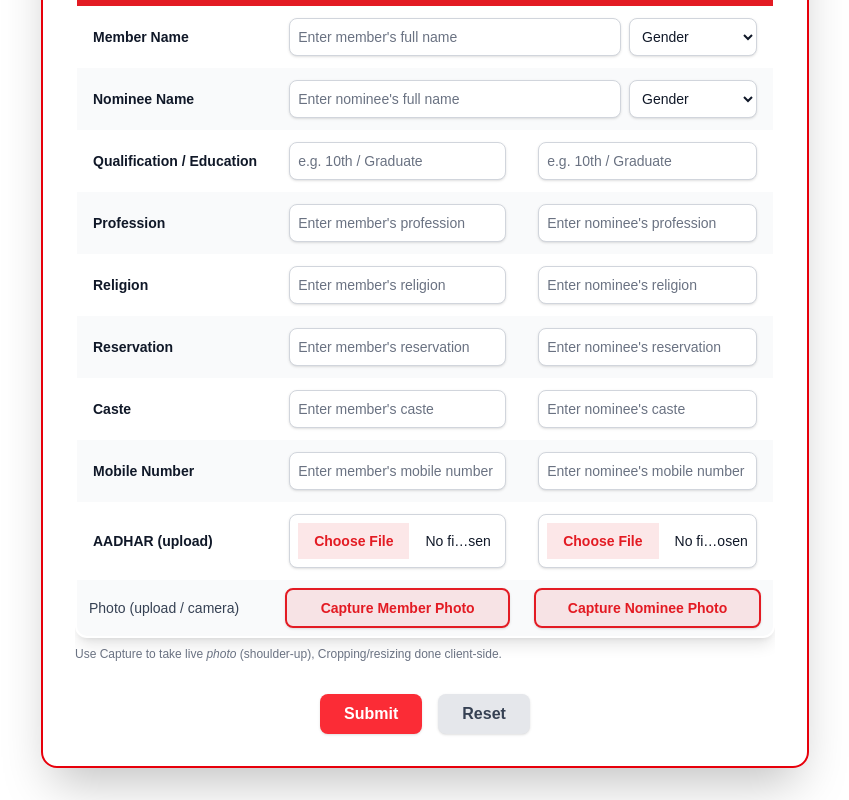
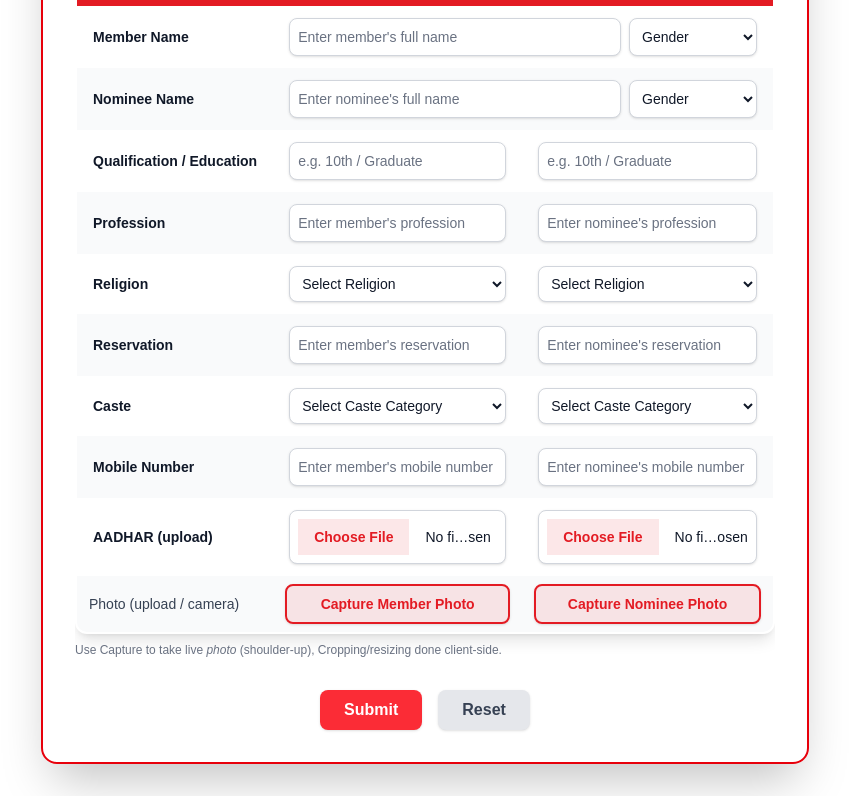
Before and after one commit to Chenchu-Parameswar-Kotari/jsp, a Next.js app: page / in a window 1280 px wide. Shown: the part 873-1673 px from the top of the page, without its empty margins (215-1064 px from the left). Built offline with nearby package versions, Linux system fonts and the light colour scheme.

Commit message:
feat: convert caste fields to dropdowns

```diff
--- a/src/app/page.tsx
+++ b/src/app/page.tsx
@@ -196,18 +196,30 @@ export default function Home() {
                     <tr className="bg-white">
                       <td className="px-4 py-3 font-semibold text-gray-900 whitespace-nowrap">Religion</td>
                       <td className="px-4 py-3">
-                        <input
-                          type="text"
-                          placeholder="Enter member's religion"
-                          className="w-full rounded-lg border border-gray-300 p-2 shadow-sm focus:border-[#E31B23] focus:ring-[#E31B23] text-gray-900 placeholder-gray-500 bg-white"
-                        />
+                        <select
+                          className="w-full rounded-lg border border-gray-300 p-2 shadow-sm focus:border-[#E31B23] focus:ring-[#E31B23] text-gray-900 bg-white"
+                        >
+                          <option value="">Select Religion</option>
+                          <option value="hindu">Hindu</option>
+                          <option value="muslim">Muslim</option>
+                          <option value="christian">Christian</option>
+                          <option value="buddhism">Buddhism</option>
+                          <option value="jainism">Jainism</option>
+                          <option value="others">Others</option>
+                        </select>
                       </td>
                       <td className="px-4 py-3">
-                        <input
-                          type="text"
-                          placeholder="Enter nominee's religion"
-                          className="w-full rounded-lg border border-gray-300 p-2 shadow-sm focus:border-[#E31B23] focus:ring-[#E31B23] text-gray-900 placeholder-gray-500 bg-white"
-                        />
+                        <select
+                          className="w-full rounded-lg border border-gray-300 p-2 shadow-sm focus:border-[#E31B23] focus:ring-[#E31B23] text-gray-900 bg-white"
+                        >
+                          <option value="">Select Religion</option>
+                          <option value="hindu">Hindu</option>
+                          <option value="muslim">Muslim</option>
+                          <option value="christian">Christian</option>
+                          <option value="buddhism">Buddhism</option>
+                          <option value="jainism">Jainism</option>
+                          <option value="others">Others</option>
+                        </select>
                       </td>
                     </tr>
                     <tr className="bg-gray-50">
@@ -230,18 +242,28 @@ export default function Home() {
                     <tr className="bg-white">
                       <td className="px-4 py-3 font-semibold text-gray-900 whitespace-nowrap">Caste</td>
                       <td className="px-4 py-3">
-                        <input
-                          type="text"
-                          placeholder="Enter member's caste"
-                          className="w-full rounded-lg border border-gray-300 p-2 shadow-sm focus:border-[#E31B23] focus:ring-[#E31B23] text-gray-900 placeholder-gray-500 bg-white"
-                        />
+                        <select
+                          className="w-full rounded-lg border border-gray-300 p-2 shadow-sm focus:border-[#E31B23] focus:ring-[#E31B23] text-gray-900 bg-white"
+                        >
+                          <option value="">Select Caste Category</option>
+                          <option value="oc">OC (Open Category)</option>
+                          <option value="bc">BC (Backward Class)</option>
+                          <option value="sc">SC (Scheduled Caste)</option>
+                          <option value="st">ST (Scheduled Tribe)</option>
+                          <option value="others">Others</option>
+                        </select>
                       </td>
                       <td className="px-4 py-3">
-                        <input
-                          type="text"
-                          placeholder="Enter nominee's caste"
-                          className="w-full rounded-lg border border-gray-300 p-2 shadow-sm focus:border-[#E31B23] focus:ring-[#E31B23] text-gray-900 placeholder-gray-500 bg-white"
-                        />
+                        <select
+                          className="w-full rounded-lg border border-gray-300 p-2 shadow-sm focus:border-[#E31B23] focus:ring-[#E31B23] text-gray-900 bg-white"
+                        >
+                          <option value="">Select Caste Category</option>
+                          <option value="oc">OC (Open Category)</option>
+                          <option value="bc">BC (Backward Class)</option>
+                          <option value="sc">SC (Scheduled Caste)</option>
+                          <option value="st">ST (Scheduled Tribe)</option>
+                          <option value="others">Others</option>
+                        </select>
                       </td>
                     </tr>
                     <tr className="bg-gray-50">
```
